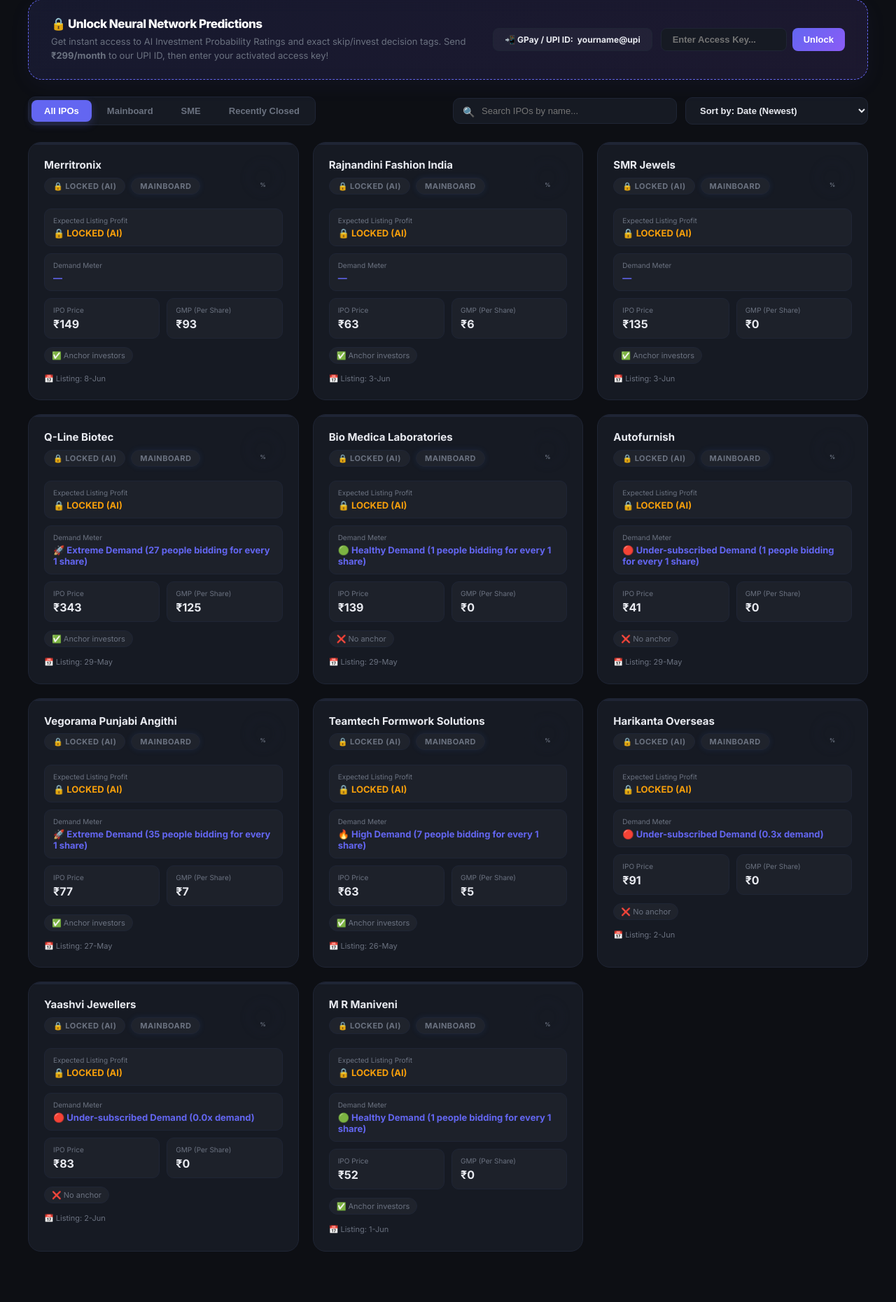
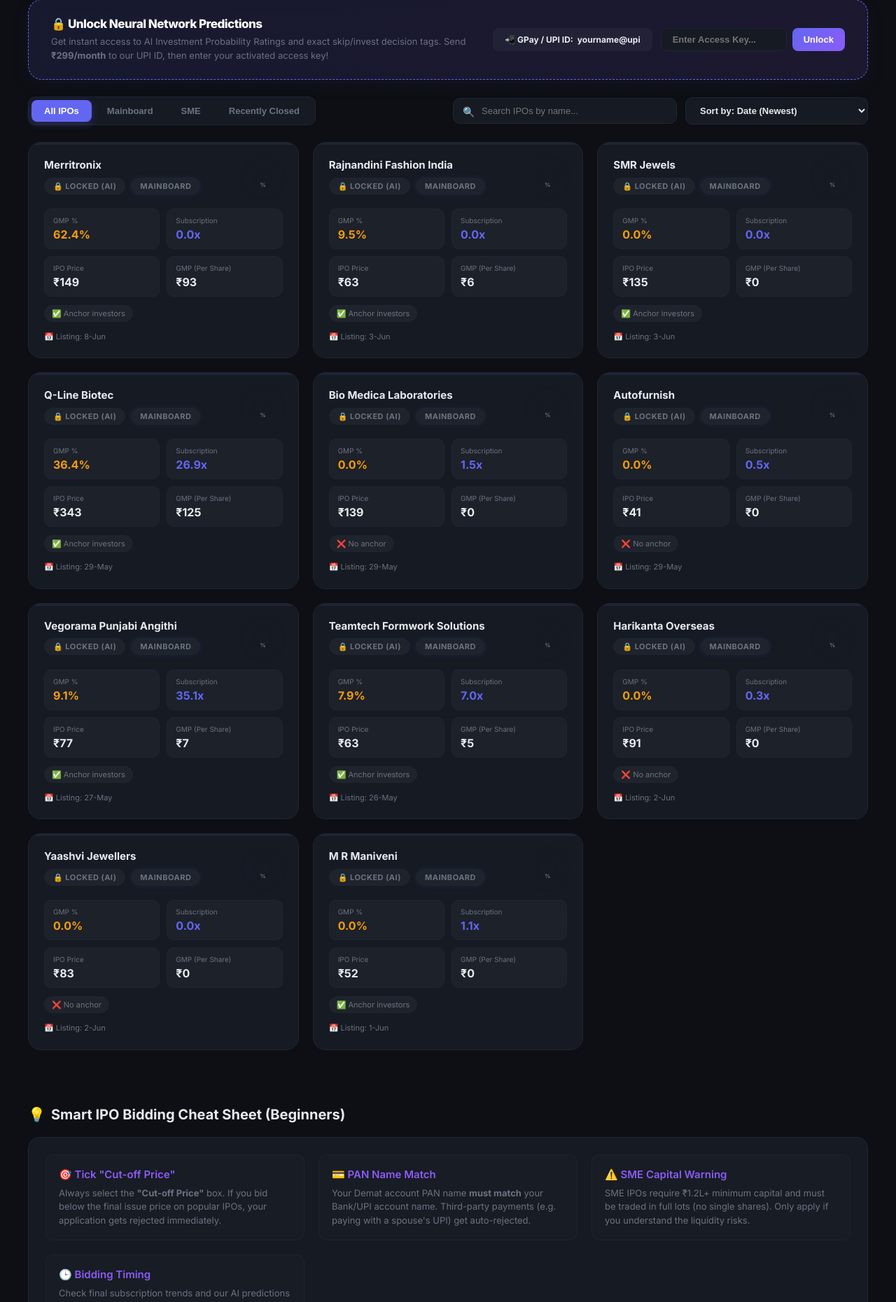
Before and after one commit to 4444yash/ipo-cloud, a FastAPI app: page / in a window 1280 px wide. Shown: the part 423-2284 px from the top of the page at 70% size. Run offline with FastAPI, Linux system fonts and the light colour scheme; data comes from the database, SQL or seed files in the repository.

Commit message:
style: revert card metrics layout back to clean 4-box grid

```diff
--- a/templates/index.html
+++ b/templates/index.html
@@ -1211,6 +1211,8 @@
       const isLocked = label === 'LOCKED';
       const cls = isLocked ? 'locked' : (label === 'INVEST' ? 'invest' : 'skip');
       const prob = ipo.predicted_probability ?? 0;
+      const gmp = ipo.gmp_pct != null ? ipo.gmp_pct.toFixed(1) + '%' : '—';
+      const sub = ipo.subscription_x != null ? ipo.subscription_x.toFixed(1) + 'x' : '—';
       const price = ipo.ipo_price != null ? '₹' + ipo.ipo_price : '—';
       const anchor = ipo.has_anchor ? '✅ Anchor investors' : '❌ No anchor';
 
@@ -1227,10 +1229,6 @@
       const badgeLabel = isLocked ? 'LOCKED (AI)' : label;
       const onclickAttr = isLocked ? '' : `onclick="showModal(${index})"`;
       const isClosed = ipo.status === 'closed';
-
-      // Formatting Profit and Demand
-      const expectedProfitVal = isLocked ? '🔒 LOCKED (AI)' : getExpectedProfitText(ipo);
-      const demandMeterVal = getDemandMeterText(ipo.subscription_x);
 
       return `
       <div class="card ${cls}" ${onclickAttr}>
@@ -1246,13 +1244,13 @@
           ${makeRing(prob, label)}
         </div>
         <div class="metrics">
-          <div class="metric" style="grid-column: span 2;">
-            <div class="m-label">Expected Listing Profit</div>
-            <div class="m-value gmp" style="font-size: 13px;">${expectedProfitVal}</div>
+          <div class="metric">
+            <div class="m-label">GMP %</div>
+            <div class="m-value gmp">${gmp}</div>
           </div>
-          <div class="metric" style="grid-column: span 2;">
-            <div class="m-label">Demand Meter</div>
-            <div class="m-value sub" style="font-size: 13px;">${demandMeterVal}</div>
+          <div class="metric">
+            <div class="m-label">Subscription</div>
+            <div class="m-value sub">${sub}</div>
           </div>
           <div class="metric">
             <div class="m-label">IPO Price</div>
```
